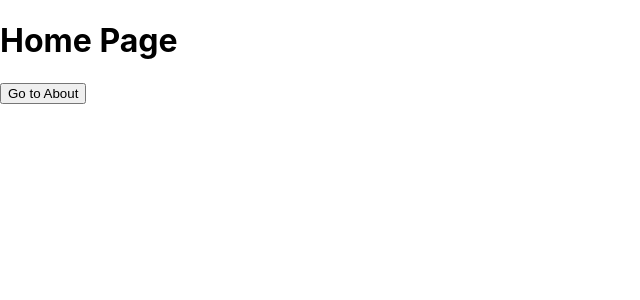
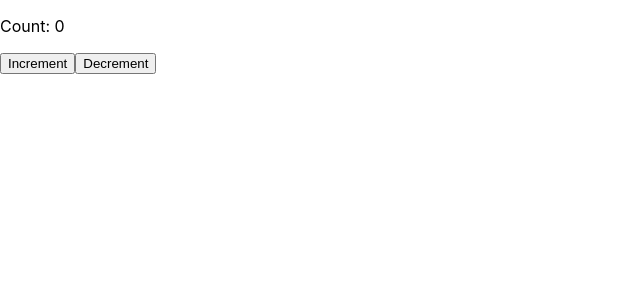
Before and after one commit to habideen/react_js_tutorial, a React (Create React App) app: page / in a window 1280 px wide. Shown: the top 300 px of the page, without its empty margins (0-640 px from the left). Built offline with nearby package versions, Linux system fonts and the light colour scheme.

Commit message:
state: simple counter with state

```diff
--- a/src/App.js
+++ b/src/App.js
@@ -1,5 +1,6 @@
 import { useState, useEffect } from "react";
-import UseNavigateRoute from "./components/Route/UseNavigateRoute";
+import CounterAppState from "./components/state/CounterAppState";
+// import UseNavigateRoute from "./components/Route/UseNavigateRoute";
 // import NestedRoute from "./components/Route/NestedRoute";
 // import RouteParam from "./components/Route/RouteParam";
 // import LinkRoute from "./components/Route/LinkRoute";
@@ -54,7 +55,8 @@
       {/* <LinkRoute /> */}
       {/* <RouteParam /> */}
       {/* <NestedRoute /> */}
-      <UseNavigateRoute />
+      {/* <UseNavigateRoute /> */}
+      <CounterAppState />
     </div>
   );
 }
--- /dev/null
+++ b/src/components/state/CounterAppState.js
@@ -0,0 +1,18 @@
+import React, { useState } from 'react';
+
+function CounterAppState() {
+  const [count, setCount] = useState(0);
+
+  const increment = () => setCount(count + 1);
+  const decrement = () => setCount(count - 1);
+
+  return (
+    <div>
+      <p>Count: {count}</p>
+      <button onClick={increment}>Increment</button>
+      <button onClick={decrement}>Decrement</button>
+    </div>
+  );
+}
+
+export default CounterAppState;
```
